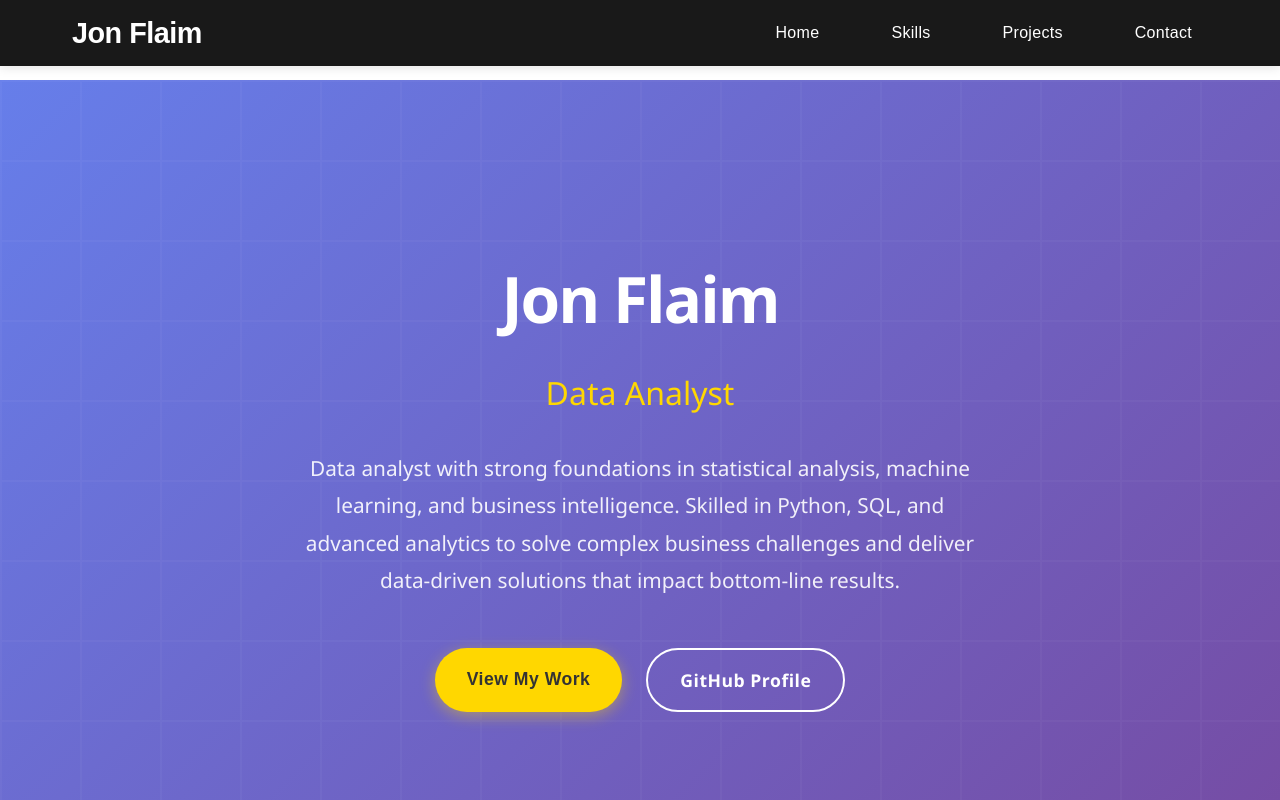
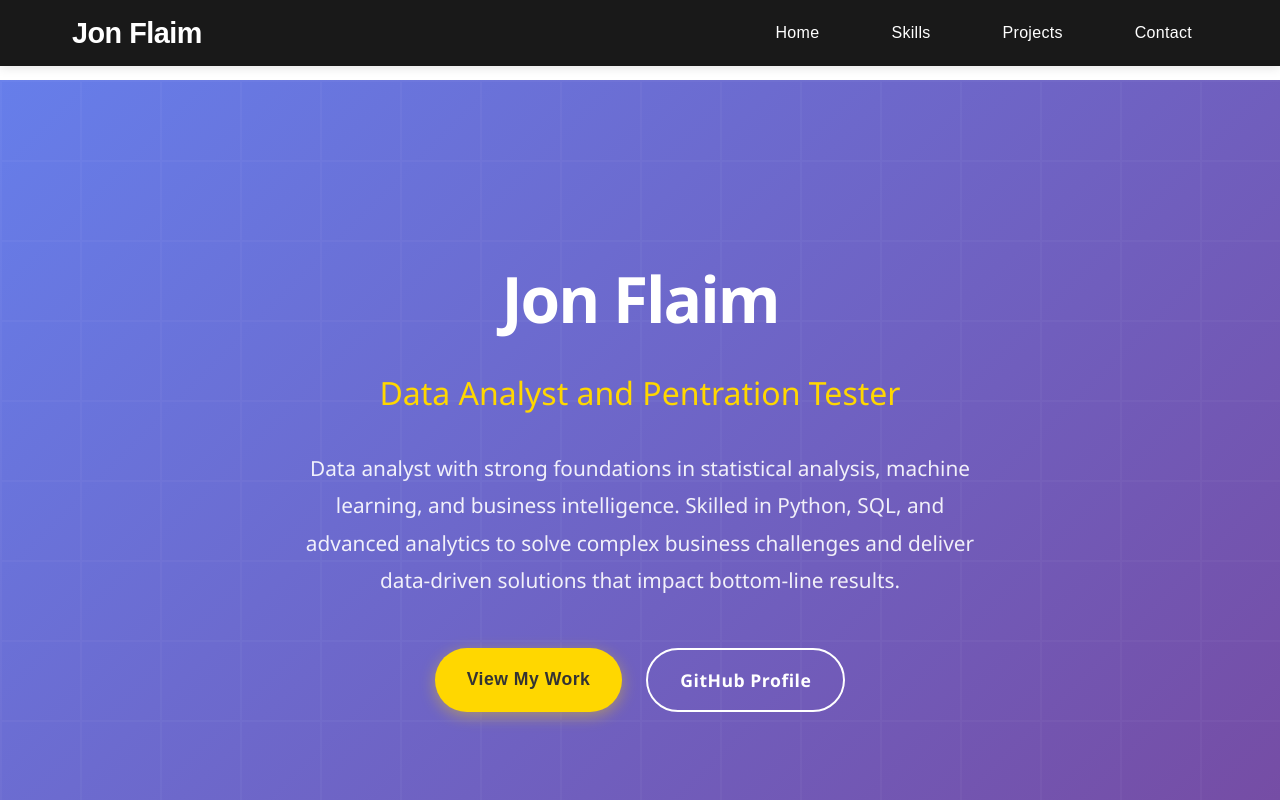
Before and after one commit to jonflaim83/frontend, a React (Create React App) app: page / in a window 1280 px wide. Shown: the top 800 px of the page. Built offline with nearby package versions, Linux system fonts and the light colour scheme.

Commit message:
Update role title

```diff
--- a/src/components/Hero.jsx
+++ b/src/components/Hero.jsx
@@ -13,7 +13,7 @@ const Hero = () => {
       <div className="hero-container">
         <div className="hero-content">
           <h1>Jon Flaim</h1>
-          <div className="subtitle"> Data Analyst</div>
+          <div className="subtitle"> Data Analyst and Pentration Tester</div>
           <p className="description">
             Data analyst with strong foundations in statistical analysis, machine learning, and business intelligence.
             Skilled in Python, SQL, and advanced analytics to solve complex business challenges and deliver data-driven solutions that impact bottom-line results.
```
